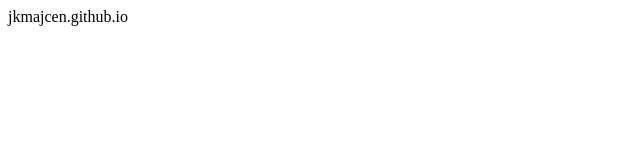
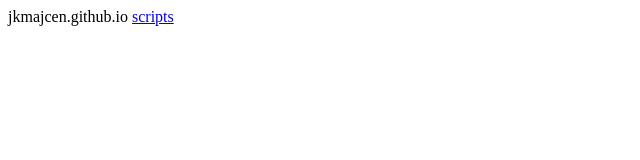
Before and after one commit to jkmajcen/jkmajcen.github.io, a plain HTML site: page index.html in a window 1280 px wide. Shown: the full height of the page, 0-640 px from the left. Drawn offline with Linux system fonts and the light colour scheme.

Commit message:
Testing homepage.

```diff
--- a/index.html
+++ b/index.html
@@ -8,5 +8,6 @@
 </head>
 <body>
     jkmajcen.github.io
+    <a href="scripts">scripts</a>
 </body>
 </html>
```
